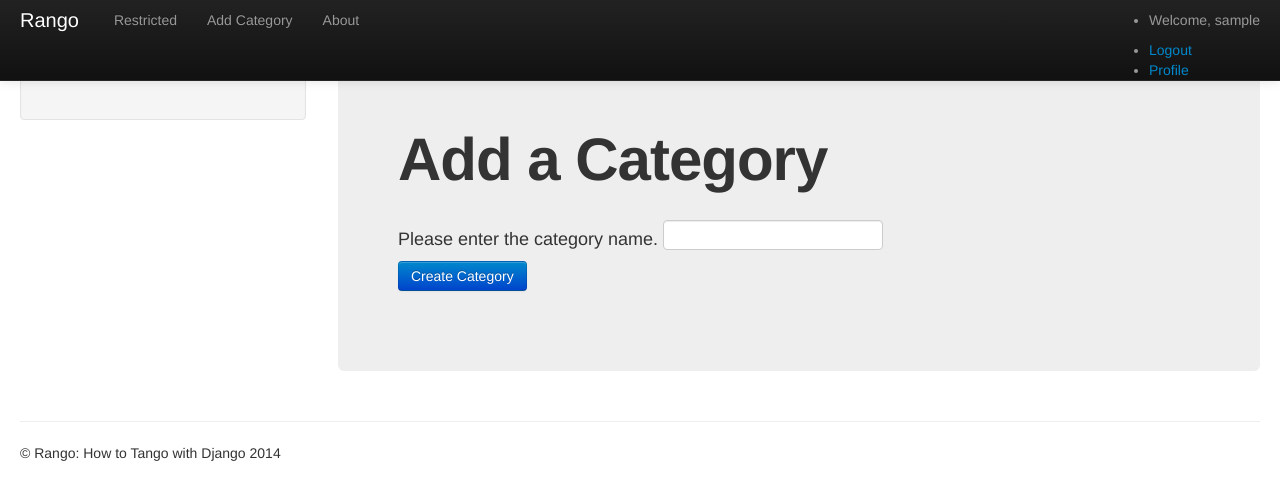
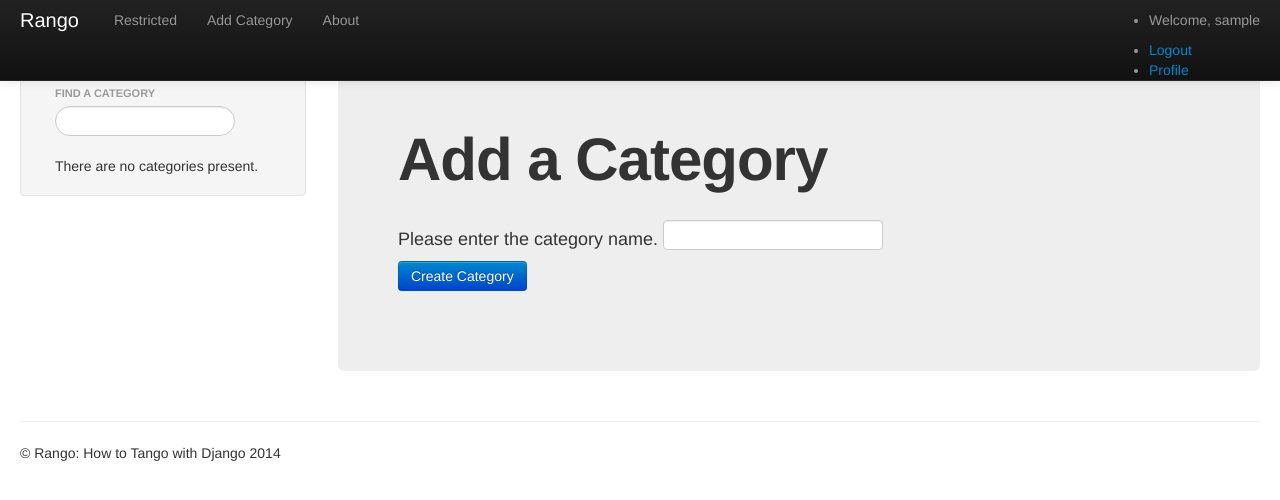
Before and after one commit to borqosky/tango_with_django_project, a Django app: page /rango/add_category/ in a window 1280 px wide; the page is wider, and only the part inside the window is pictured. Shown: the top 500 px of that part. Run offline with Django 3.2, Linux system fonts and the light colour scheme; the visitor is signed in with stand-in values (Sample User, id 1); some libraries are stand-ins or nearby versions.

Commit message:
ajax on find category

```diff
--- a/rango/urls.py
+++ b/rango/urls.py
@@ -14,5 +14,6 @@ urlpatterns = patterns('',
     url(r'^profile/$', views.profile, name='profile'),
     url(r'^goto/$', views.track_url, name='track_url'),
     url(r'^like_category/$', views.like_category, name='like_category'),
+    url(r'^suggest_category/$', views.suggest_category, name='suggest_category'),
     url(r'^$', views.index, name='index'),
 )
--- a/rango/views.py
+++ b/rango/views.py
@@ -22,10 +22,19 @@ def decode_url(url):
     return ' '.join(text)
 
 
-def get_category_list():
-    cat_list = Category.objects.all()
+def get_category_list(max_result=0, starts_with=''):
+    cat_list = []
+    if starts_with:
+        cat_list = Category.objects.filter(name__istartswith=starts_with)
+    else:
+        cat_list = Category.objects.all()
+    if max_result > 0:
+        if len(cat_list) > max_result:
+            cat_list = cat_list[:max_result]
+
     for cat in cat_list:
         cat.url = encode_url(cat.name)
+
     return cat_list
 
 
@@ -339,3 +348,16 @@ def track_url(request):
                 return redirect(page.url)
             except Page.DoesNotExist:
                 return redirect('index')
+
+
+def suggest_category(request):
+    context = RequestContext(request)
+    cat_list = []
+    starts_with = ''
+    if request.method == 'GET':
+        starts_with = request.GET['suggestion']
+
+    cat_list = get_category_list(8, starts_with)
+
+
+    return render_to_response('rango/category_list.html', {'categories': cat_list}, context)
--- a/static/js/rango-ajax.js
+++ b/static/js/rango-ajax.js
@@ -7,4 +7,10 @@ $(document).ready(function() {
             $('#likes').hide();
         });
     });
+    $('#suggestion').keyup(function () {
+        var query = $(this).val();
+        $.get('/rango/suggest_category/', {suggestion: query}, function (data) {
+            $('#cats').html(data);
+        });
+    });
 });
--- a/templates/rango/base.html
+++ b/templates/rango/base.html
@@ -48,13 +48,16 @@
         <div class="span3">
           <div class="well sidebar-nav">
             {% block sidebar%}{% endblock %}
+            <ul class="nav nav-list">
+                <li class="nav-header">Find a Category</li>
+                <form>
+                    <li><input class="input-medium search-query" type="text" name="suggestion" value="" id="suggestion"/></li>
+                </form>
+            </ul>
             <div id="cats">
-                {% if cat_list %}
-                <ul class="nav nav-list"><li>Category List</li></ul>
                 <ul class="nav nav-list">
                     {% include 'rango/category_list.html' with categories=cat_list %}
                 </ul>
-                {% endif %}
             </div>
           </div><!--/.well -->
         </div><!--/span-->
```
